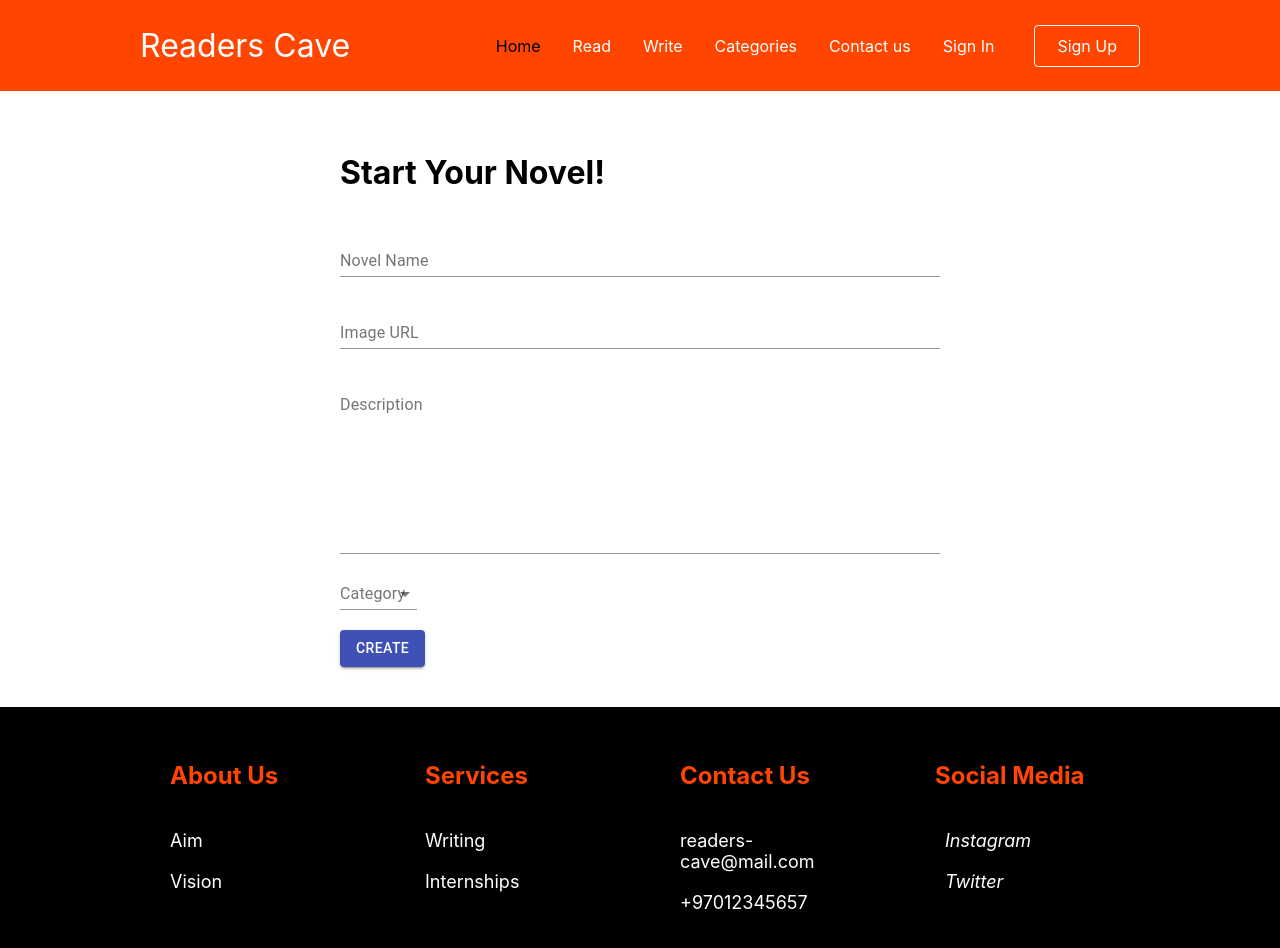
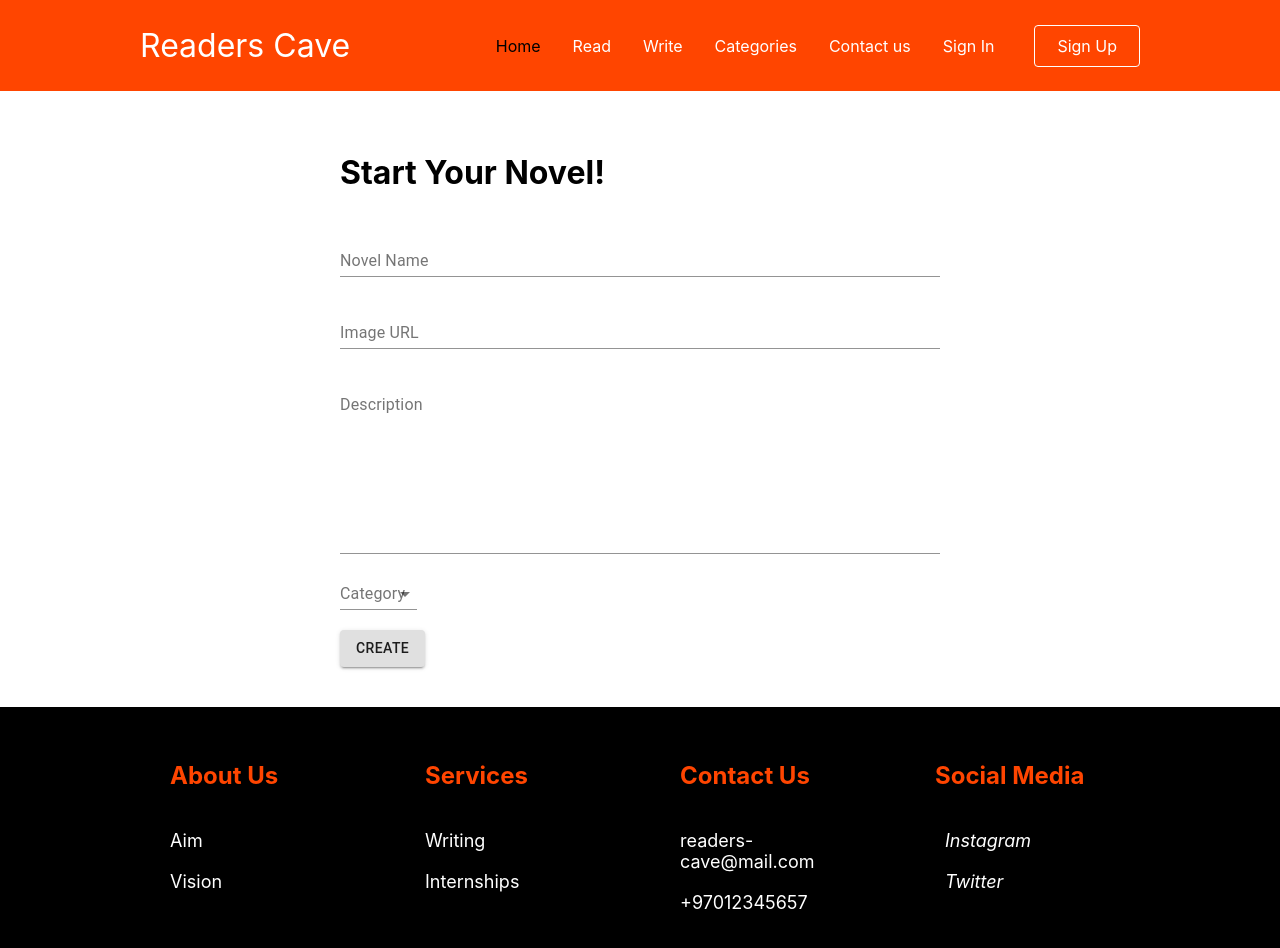
Before and after one commit to Ayman-Yahia/Readers-Cave, a React (Create React App) app in the folder readers/: page / in a window 1280 px wide. Shown: the top 948 px of the page. Built offline with nearby package versions, Linux system fonts and the light colour scheme.

Commit message:
changed the color of the form button

```diff
--- a/readers/src/components/NovelForm.js
+++ b/readers/src/components/NovelForm.js
@@ -61,7 +61,7 @@ const NovelForm = () => {
         </Select>
         </FormControl>
         <div ><br></br>
-          <Button variant="contained" color="primary" size="medium">
+          <Button className="orange" variant="contained" size="medium">
               Create
           </Button>
         </div>
```
